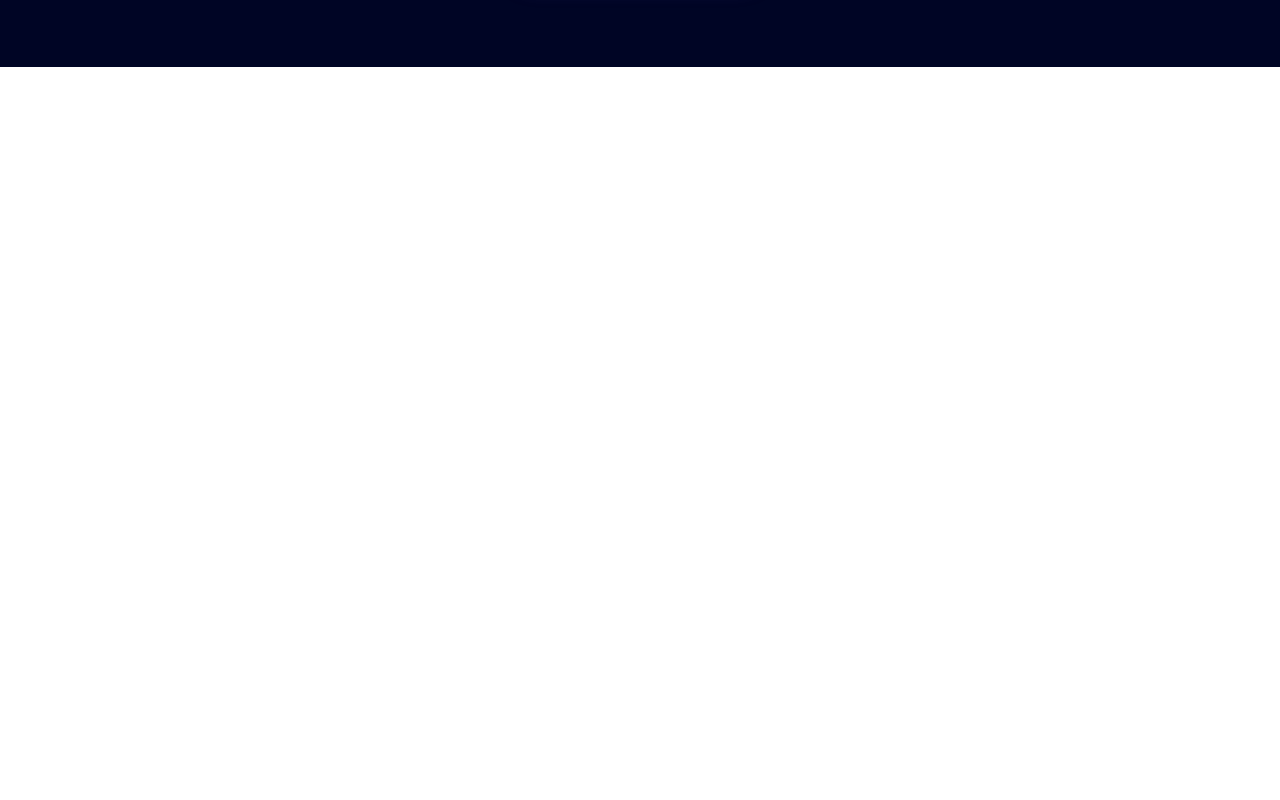
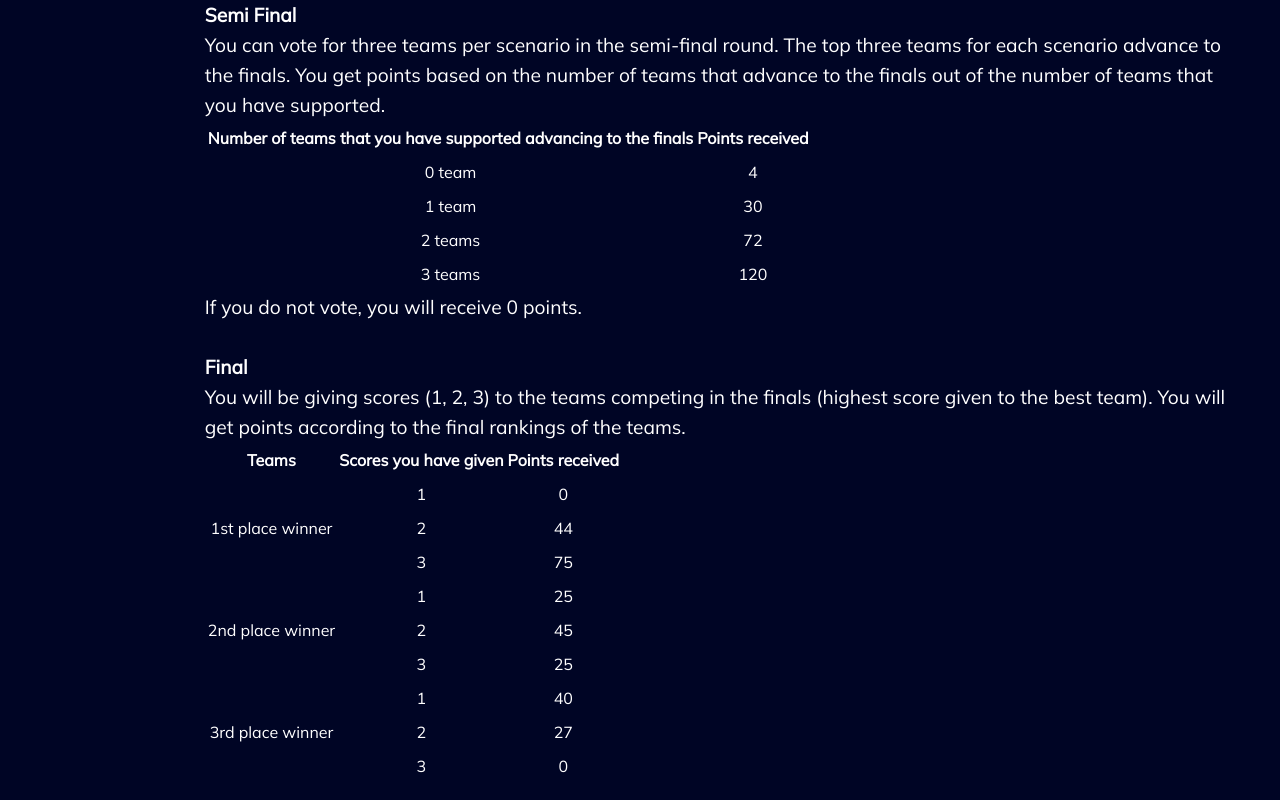
Before and after one commit to kreeos/pioneers2071, a React (Create React App) app in the folder frontend/: page /guide/voters in a window 1280 px wide. Shown: the part 1000-1800 px from the top of the page. Before the commit the page ends 1067 px from the top, so only its background shows below. Built offline with nearby package versions, Linux system fonts and the light colour scheme.

Commit message:
Add scoring system guideline

```diff
--- a/frontend/src/components/Guide.css
+++ b/frontend/src/components/Guide.css
@@ -208,3 +208,11 @@
   display: flex;
   flex-direction: row;
 }
+
+.table td,
+.table th {
+  text-align: center;
+  color: white;
+  font-size: medium;
+  vertical-align: middle;
+}
--- a/frontend/src/components/GuideVoters.js
+++ b/frontend/src/components/GuideVoters.js
@@ -1,5 +1,6 @@
 import "./Guide.css";
 import React, { Component } from "react";
+import { Table } from "react-bootstrap";
 import Popup from "reactjs-popup";
 import "reactjs-popup/dist/index.css";
 import Logo from "../images/logo_temp.png";
@@ -56,6 +57,119 @@ class GuideVoters extends Component {
               </a>
             </div>
           </div>
+          <div className="guide-container">
+            <div className="guide-category">
+              <a>Scoring System</a>
+            </div>
+            <div className="guide-text">
+              <a>
+                Top 10 voters in each division (scenario) receive gifts. The
+                scoring system is illustrated below.
+                <br />
+                <br />
+                <b>Semi Final</b> <br />
+                You can vote for three teams per scenario in the semi-final
+                round. The top three teams for each scenario advance to the
+                finals. You get points based on the number of teams that advance
+                to the finals out of the number of teams that you have
+                supported.
+              </a>
+              <Table striped bordered size="sm" className="mt-3">
+                <thead>
+                  <tr>
+                    <th>
+                      Number of teams that you have supported advancing to the
+                      finals
+                    </th>
+                    <th>Points received</th>
+                  </tr>
+                </thead>
+                <tbody>
+                  <tr>
+                    <td>0 team</td>
+                    <td>4</td>
+                  </tr>
+                  <tr>
+                    <td>1 team</td>
+                    <td>30</td>
+                  </tr>
+                  <tr>
+                    <td>2 teams</td>
+                    <td>72</td>
+                  </tr>
+                  <tr>
+                    <td>3 teams</td>
+                    <td>120</td>
+                  </tr>
+                </tbody>
+              </Table>
+              <a>
+                If you do not vote, you will receive 0 points.
+                <br />
+                <br />
+                <b>Final</b> <br />
+                You will be giving scores (1, 2, 3) to the teams competing in
+                the finals (highest score given to the best team). You will get
+                points according to the final rankings of the teams.
+              </a>
+              <Table striped bordered size="sm" className="mt-3">
+                <thead>
+                  <tr>
+                    <th class="tg-qjz7">Teams</th>
+                    <th class="tg-qjz7">Scores you have given</th>
+                    <th class="tg-qjz7">Points received</th>
+                  </tr>
+                </thead>
+                <tbody>
+                  <tr>
+                    <td class="tg-qjz7" rowspan="3">
+                      1st place winner
+                    </td>
+                    <td class="tg-qjz7">1</td>
+                    <td class="tg-qjz7">0</td>
+                  </tr>
+                  <tr>
+                    <td class="tg-qjz7">2</td>
+                    <td class="tg-qjz7">44</td>
+                  </tr>
+                  <tr>
+                    <td class="tg-xuzy">3</td>
+                    <td class="tg-qjz7">75</td>
+                  </tr>
+                  <tr>
+                    <td class="tg-qjz7" rowspan="3">
+                      2nd place winner
+                    </td>
+                    <td class="tg-qjz7">1</td>
+                    <td class="tg-qjz7">25</td>
+                  </tr>
+                  <tr>
+                    <td class="tg-xuzy">2</td>
+                    <td class="tg-qjz7">45</td>
+                  </tr>
+                  <tr>
+                    <td class="tg-qjz7">3</td>
+                    <td class="tg-qjz7">25</td>
+                  </tr>
+                  <tr>
+                    <td class="tg-qjz7" rowspan="3">
+                      3rd place winner
+                    </td>
+                    <td class="tg-xuzy">1</td>
+                    <td class="tg-qjz7">40</td>
+                  </tr>
+                  <tr>
+                    <td class="tg-qjz7">2</td>
+                    <td class="tg-qjz7">27</td>
+                  </tr>
+                  <tr>
+                    <td class="tg-qjz7">3</td>
+                    <td class="tg-qjz7">0</td>
+                  </tr>
+                </tbody>
+              </Table>
+            </div>
+          </div>
           <div className="guide-button-div">
             <Link to="/register/vote">
               <button className="btn-join">Register as Voter</button>
```
Also changed, not shown: frontend/src/components/Main.js (+2 -6 lines).
